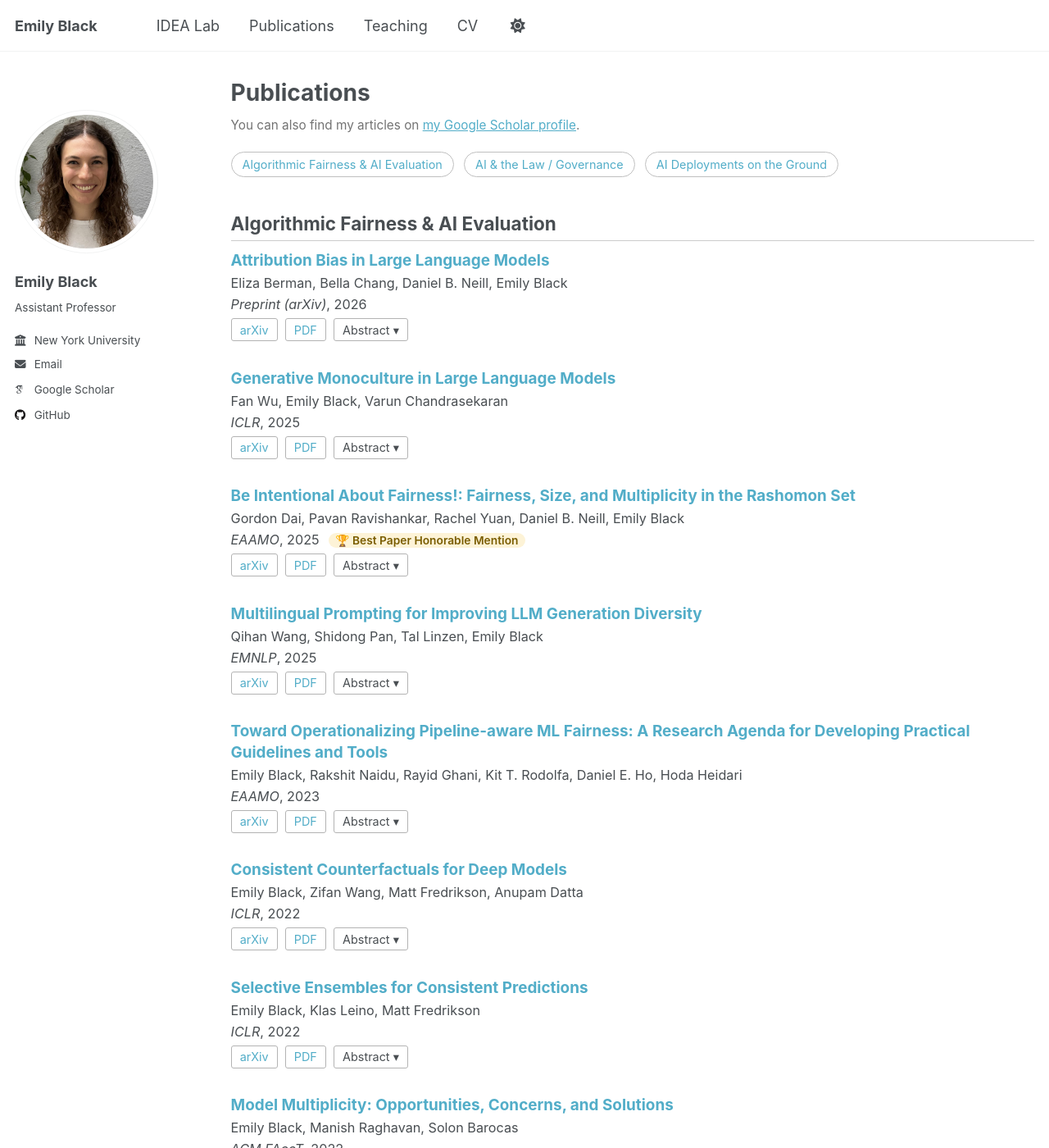
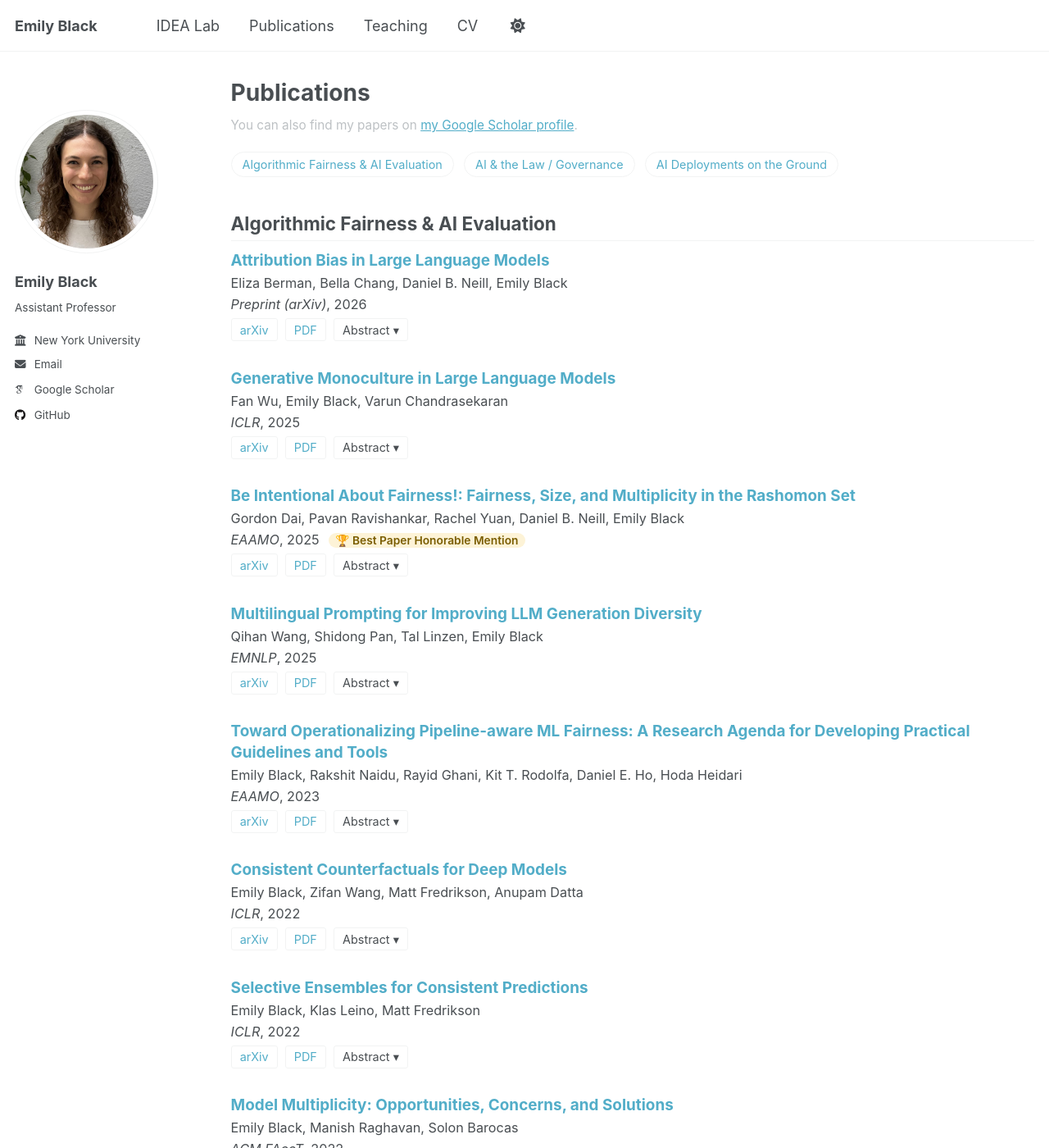
Before and after one commit to emblack/emblack.github.io, a Jekyll site: the page built from _pages/publications.md, in a window 1280 px wide and 1400 px high. Shown: the whole window at 82% size. Built offline with Jekyll 4.4.1, drawn with Linux system fonts in a browser that asks for light colours; some web fonts are replaced; a script that is not in the unit is left out.

Commit message:
dark mode

```diff
--- a/_pages/publications.md
+++ b/_pages/publications.md
@@ -6,7 +6,7 @@
 ---
 
 {% if site.author.googlescholar %}
-<p class="pub-scholar-link">You can also find my articles on <a href="{{ site.author.googlescholar }}">my Google Scholar profile</a>.</p>
+<p class="pub-scholar-link">You can also find my papers on <a href="{{ site.author.googlescholar }}">my Google Scholar profile</a>.</p>
 {% endif %}
 
 <div class="pub-area-nav">
--- a/assets/css/main.scss
+++ b/assets/css/main.scss
@@ -193,11 +193,12 @@
 
 /* ==========================================================================
    Publication list (data-driven, see _data/publications.yml)
+   Uses theme CSS variables so light and dark modes both render correctly.
    ========================================================================== */
 
 .pub-scholar-link {
   font-size: 0.85em;
-  color: mix(#000, #fff, 55%);
+  color: var(--global-text-color-light);
 }
 
 .pub-area-nav {
@@ -207,13 +208,13 @@
     display: inline-block;
     margin: 0 0.5em 0.5em 0;
     padding: 0.25em 0.9em;
-    border: 1px solid mix(#000, #fff, 25%);
+    border: 1px solid var(--global-border-color);
     border-radius: 2em;
     font-size: 0.8em;
     text-decoration: none;
 
     &:hover {
-      background-color: mix(#000, #fff, 8%);
+      background-color: rgba(128, 128, 128, 0.15);
     }
   }
 }
@@ -221,7 +222,7 @@
 .pub-area-title {
   margin-top: 1.6em;
   padding-bottom: 0.3em;
-  border-bottom: 1px solid mix(#000, #fff, 20%);
+  border-bottom: 1px solid var(--global-border-color);
 }
 
 .pub-entry {
@@ -238,8 +239,6 @@
   .pub-authors {
     font-size: 0.9em;
     margin-top: 0.15em;
-
-    .pub-me { font-weight: 600; }
   }
 
   .pub-venue {
@@ -260,7 +259,7 @@
   .pub-note {
     font-size: 0.8em;
     font-style: italic;
-    color: mix(#000, #fff, 55%);
+    color: var(--global-text-color-light);
     margin-top: 0.1em;
   }
 
@@ -273,14 +272,14 @@
     display: inline-block;
     margin: 0 0.35em 0.25em 0;
     padding: 0.15em 0.7em;
-    border: 1px solid mix(#000, #fff, 30%);
+    border: 1px solid var(--global-border-color);
     border-radius: 3px;
     text-decoration: none;
     cursor: pointer;
     user-select: none;
 
     &:hover {
-      background-color: mix(#000, #fff, 8%);
+      background-color: rgba(128, 128, 128, 0.15);
     }
   }
 
@@ -304,8 +303,9 @@
     p {
       margin: 0.5em 0 0;
       padding: 0.7em 0.9em;
-      border-left: 3px solid mix(#000, #fff, 25%);
-      background-color: mix(#000, #fff, 4%);
+      border-left: 3px solid var(--global-border-color);
+      background-color: rgba(128, 128, 128, 0.12);
+      color: var(--global-text-color);
       font-size: 0.95em;
       line-height: 1.5;
       text-align: left;
@@ -316,7 +316,7 @@
 /* Collapsible research-area sections (lab page) */
 .lab-area {
   margin: 0 0 1em;
-  border: 1px solid mix(#000, #fff, 18%);
+  border: 1px solid var(--global-border-color);
   border-radius: 6px;
 
   > summary {
@@ -340,7 +340,7 @@
 .lab-area-pubs {
   margin-top: 0.9em;
   padding-top: 0.9em;
-  border-top: 1px dashed mix(#000, #fff, 20%);
+  border-top: 1px dashed var(--global-border-color);
 
   .pub-entry { margin-bottom: 1.1em; }
   .pub-entry .pub-title { font-size: 1em; }
```
